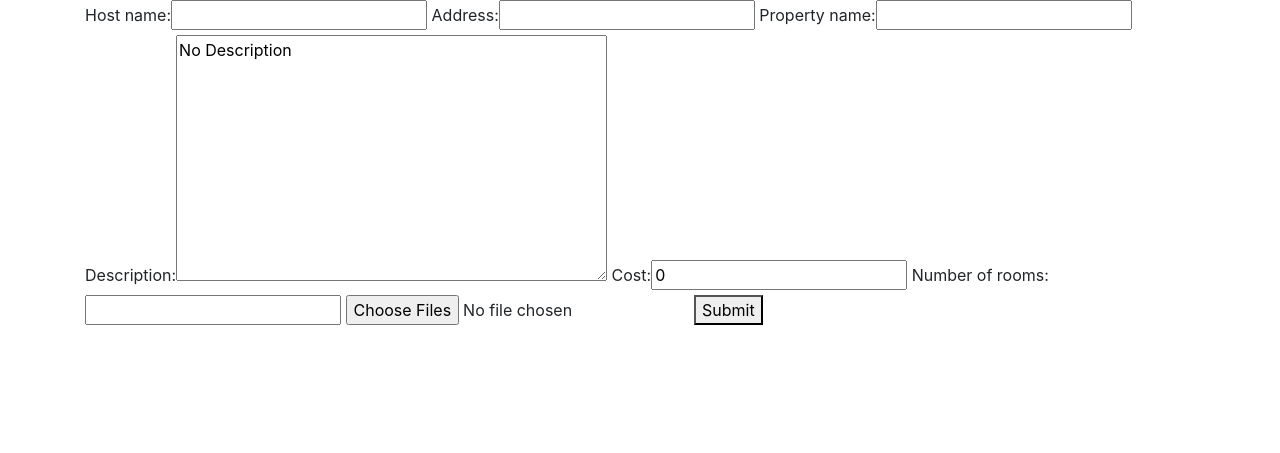
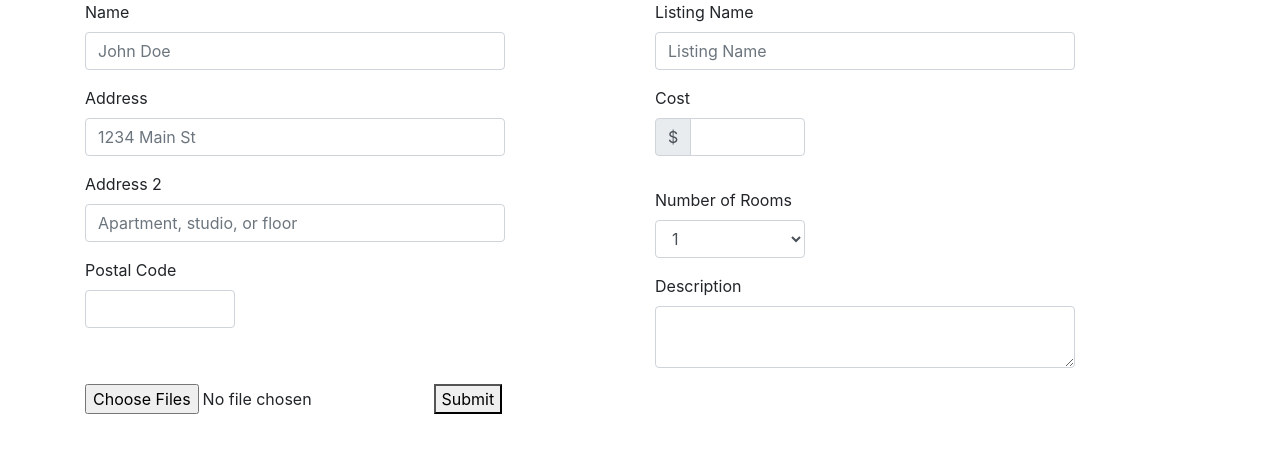
Before and after one commit to michaeldrrc/yuroomie, a Django app: page /r/create in a window 1280 px wide. Shown: the part 66-519 px from the top of the page. Run offline with Django 3.2, Linux system fonts and the light colour scheme; some libraries are stand-ins or nearby versions.

Commit message:
Added bootstrap to create.html

```diff
--- a/home/templates/home/create.html
+++ b/home/templates/home/create.html
@@ -4,7 +4,57 @@
 
 <form action="{% url 'create' %}" method="post" enctype="multipart/form-data">
   {% csrf_token %}
-  {{form}}
+
+  <div class="row">
+      <div class="col-md-6 col-sm-12">
+          <div class="form-group row col-md-10">
+            <label for="inputname">Name</label>
+            <input name="userName" type="text" class="form-control" id="inputname" placeholder="John Doe">
+          </div>
+          <div class="form-group row col-md-10">
+            <label for="inputAddress">Address</label>
+            <input name="address1" type="text" class="form-control" id="inputAddress" placeholder="1234 Main St">
+          </div>
+          <div class="form-group row col-md-10">
+            <label for="inputAddress2">Address 2</label>
+            <input name="address2" type="text" class="form-control" id="inputAddress2" placeholder="Apartment, studio, or floor">
+          </div>
+          <div class="form-group col-sm-12 col-md-4 row">
+            <label for="inputpostalcode">Postal Code</label>
+            <input name="postalCode" type="text" class="form-control" id="inputpostalcode">
+          </div>
+      </div>
+
+      <div class="col-md-6 col-sm-12">
+          <div class="form-group row col-md-10">
+            <label for="inputlsname">Listing Name</label>
+            <input name="listingName" type="text" class="form-control" id="inputlsname" placeholder="Listing Name">
+          </div>
+          <div class="form-group row col-md-4">
+            <label for"cost">Cost</label>
+            <div class="input-group mb-3">
+                <div class="input-group-prepend">
+                  <span class="input-group-text">$</span>
+                </div>
+                <input type="text" class="form-control" aria-label="Amount (to the nearest dollar)">
+            </div>
+          </div>
+          <div class="form-group row col-md-4">
+              <label>Number of Rooms</label>
+              <select name="numOfRooms" class="form-control">
+                  <option>1</option>
+                  <option>2</option>
+                  <option>3</option>
+                  <option>4</option>
+              </select>
+          </div>
+          <div class="form-group row col-md-10">
+              <label for="inputDescription">Description</label>
+              <textarea  name="description" maxlength="250" class="form-control" id="inputDescription"></textarea>
+          </div>
+      </div>
+  </div>
+
   <input type="file" name="images" multiple>
   <button type="submit">Submit</button>
 </form>
```
